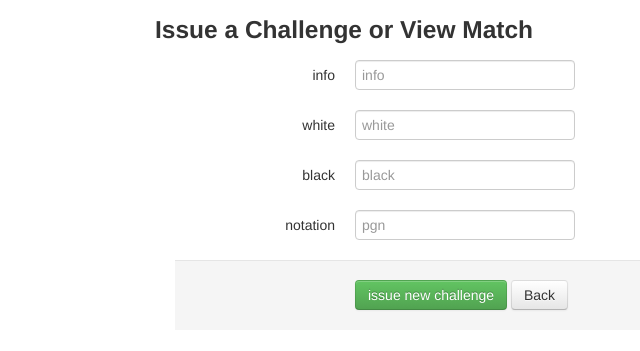
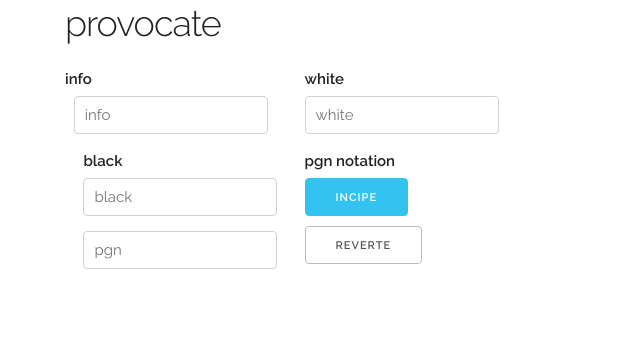
Before and after one commit to fenimore/chesscargot, a PHP site: page /create.php in a window 1280 px wide. Shown: the top 351 px of the page, without its empty margins (95-735 px from the left). Run offline with PHP 8.4, Linux system fonts and the light colour scheme.

Commit message:
stylerevamp

```diff
--- a/create.php
+++ b/create.php
@@ -49,59 +49,72 @@
 <!DOCTYPE html>
 <html lang="en">
 <head>
-    <meta charset="utf-8">
-    <link   href="css/bootstrap.min.css" rel="stylesheet">
-    <script src="js/bootstrap.min.js"></script>
+  <meta charset="utf-8">
+  <title>snail chess</title>
+  <meta name="description" content="">
+  <meta name="author" content="fenimore love">
+
+  <!-- Mobile Specific Metas
+  –––––––––––––––––––––––––––––––––––––––––––––––––– -->
+  <meta name="viewport" content="width=device-width, initial-scale=1">
+  <!-- FONT
+  –––––––––––––––––––––––––––––––––––––––––––––––––– -->
+  <link href="//fonts.googleapis.com/css?family=Raleway:400,300,600" rel="stylesheet" type="text/css">
+  <!-- CSS
+  –––––––––––––––––––––––––––––––––––––––––––––––––– -->
+  <link rel="stylesheet" href="css/normalize.css">
+  <link rel="stylesheet" href="css/skeleton.css">
+  <link rel="icon" type="image/png" href="img/favicon.png">
 </head>
 
 <body>
     <div class="container">
 
-    			<div class="span10 offset1">
+    			<div class="one-half column">
     				<div class="row">
-		    			<h3>Issue a Challenge or View  Match</h3>
+		    			<h3>provocate</h3>
 		    		</div>
 
-	    			<form class="form-horizontal" action="create.php" method="post">
-					  <div class="control-group <?php echo !empty($infoError)?'error':'';?>">
-					    <label class="control-label">info</label>
-					    <div class="controls">
+	    			<form action="create.php" method="post">
+					  <div class="six columns <?php echo !empty($infoError)?'error':'';?>">
+					    <label>info</label>
+					    <div class="six columns">
 					      	<input name="info" type="text"  placeholder="info" value="<?php echo !empty($info)?$info:'';?>">
 					      	<?php if (!empty($infoError)): ?>
 					      		<span class="help-inline"><?php echo $infoError;?></span>
 					      	<?php endif; ?>
 					    </div>
 					  </div>
-					  <div class="control-group <?php echo !empty($whiteError)?'error':'';?>">
-					    <label class="control-label">white</label>
-					    <div class="controls">
+					  <div class="six columns <?php echo !empty($whiteError)?'error':'';?>">
+					    <label>white</label>
+					    <div>
 					      	<input name="white" type="text" placeholder="white" value="<?php echo !empty($white)?$white:'';?>">
 					      	<?php if (!empty($whiteError)): ?>
 					      		<span class="help-inline"><?php echo $whiteError;?></span>
 					      	<?php endif;?>
 					    </div>
 					  </div>
-					  <div class="control-group <?php echo !empty($blackError)?'error':'';?>">
-					    <label class="control-label">black</label>
-					    <div class="controls">
+					  <div class="six columns <?php echo !empty($blackError)?'error':'';?>">
+					    <label>black</label>
+					    <div>
 					      	<input name="black" type="text"  placeholder="black" value="<?php echo !empty($black)?$black:'';?>">
 					      	<?php if (!empty($blackError)): ?>
 					      		<span class="help-inline"><?php echo $blackError;?></span>
 					      	<?php endif;?>
 					    </div>
 					  </div>
-						<div class="control-group <?php echo !empty($pgnError)?'error':'';?>">
-							<label class="control-label">notation</label>
-							<div class="controls">
+						<div class="u-full-width <?php echo !empty($pgnError)?'error':'';?>">
+							<label >pgn notation</label>
+							<div class="six columns">
 									<input name="pgn" type="text"  placeholder="pgn" value="<?php echo !empty($pgn)?$pgn:'';?>">
 									<?php if (!empty($pgnError)): ?>
 										<span class="help-inline"><?php echo $pgnError;?></span>
 									<?php endif;?>
 							</div>
 						</div>
-					  <div class="form-actions">
-						  <button type="submit" class="btn btn-success">issue new challenge</button>
-						  <a class="btn" href="index.php">Back</a>
+					  <div>
+						  <button type="submit" class="button-primary">incipe</button>
+						  <a class="button" href="index.php">reverte</a>
 						</div>
 					</form>
 				</div>
--- /dev/null
+++ b/css/skeleton.css
@@ -0,0 +1,418 @@
+/*
+* Skeleton V2.0.4
+* Copyright 2014, Dave Gamache
+* www.getskeleton.com
+* Free to use under the MIT license.
+* http://www.opensource.org/licenses/mit-license.php
+* 12/29/2014
+*/
+
+
+/* Table of contents
+––––––––––––––––––––––––––––––––––––––––––––––––––
+- Grid
+- Base Styles
+- Typography
+- Links
+- Buttons
+- Forms
+- Lists
+- Code
+- Tables
+- Spacing
+- Utilities
+- Clearing
+- Media Queries
+*/
+
+
+/* Grid
+–––––––––––––––––––––––––––––––––––––––––––––––––– */
+.container {
+  position: relative;
+  width: 100%;
+  max-width: 960px;
+  margin: 0 auto;
+  padding: 0 20px;
+  box-sizing: border-box; }
+.column,
+.columns {
+  width: 100%;
+  float: left;
+  box-sizing: border-box; }
+
+/* For devices larger than 400px */
+@media (min-width: 400px) {
+  .container {
+    width: 85%;
+    padding: 0; }
+}
+
+/* For devices larger than 550px */
+@media (min-width: 550px) {
+  .container {
+    width: 80%; }
+  .column,
+  .columns {
+    margin-left: 4%; }
+  .column:first-child,
+  .columns:first-child {
+    margin-left: 0; }
+
+  .one.column,
+  .one.columns                    { width: 4.66666666667%; }
+  .two.columns                    { width: 13.3333333333%; }
+  .three.columns                  { width: 22%;            }
+  .four.columns                   { width: 30.6666666667%; }
+  .five.columns                   { width: 39.3333333333%; }
+  .six.columns                    { width: 48%;            }
+  .seven.columns                  { width: 56.6666666667%; }
+  .eight.columns                  { width: 65.3333333333%; }
+  .nine.columns                   { width: 74.0%;          }
+  .ten.columns                    { width: 82.6666666667%; }
+  .eleven.columns                 { width: 91.3333333333%; }
+  .twelve.columns                 { width: 100%; margin-left: 0; }
+
+  .one-third.column               { width: 30.6666666667%; }
+  .two-thirds.column              { width: 65.3333333333%; }
+
+  .one-half.column                { width: 48%; }
+
+  /* Offsets */
+  .offset-by-one.column,
+  .offset-by-one.columns          { margin-left: 8.66666666667%; }
+  .offset-by-two.column,
+  .offset-by-two.columns          { margin-left: 17.3333333333%; }
+  .offset-by-three.column,
+  .offset-by-three.columns        { margin-left: 26%;            }
+  .offset-by-four.column,
+  .offset-by-four.columns         { margin-left: 34.6666666667%; }
+  .offset-by-five.column,
+  .offset-by-five.columns         { margin-left: 43.3333333333%; }
+  .offset-by-six.column,
+  .offset-by-six.columns          { margin-left: 52%;            }
+  .offset-by-seven.column,
+  .offset-by-seven.columns        { margin-left: 60.6666666667%; }
+  .offset-by-eight.column,
+  .offset-by-eight.columns        { margin-left: 69.3333333333%; }
+  .offset-by-nine.column,
+  .offset-by-nine.columns         { margin-left: 78.0%;          }
+  .offset-by-ten.column,
+  .offset-by-ten.columns          { margin-left: 86.6666666667%; }
+  .offset-by-eleven.column,
+  .offset-by-eleven.columns       { margin-left: 95.3333333333%; }
+
+  .offset-by-one-third.column,
+  .offset-by-one-third.columns    { margin-left: 34.6666666667%; }
+  .offset-by-two-thirds.column,
+  .offset-by-two-thirds.columns   { margin-left: 69.3333333333%; }
+
+  .offset-by-one-half.column,
+  .offset-by-one-half.columns     { margin-left: 52%; }
+
+}
+
+
+/* Base Styles
+–––––––––––––––––––––––––––––––––––––––––––––––––– */
+/* NOTE
+html is set to 62.5% so that all the REM measurements throughout Skeleton
+are based on 10px sizing. So basically 1.5rem = 15px :) */
+html {
+  font-size: 62.5%; }
+body {
+  font-size: 1.5em; /* currently ems cause chrome bug misinterpreting rems on body element */
+  line-height: 1.6;
+  font-weight: 400;
+  font-family: "Raleway", "HelveticaNeue", "Helvetica Neue", Helvetica, Arial, sans-serif;
+  color: #222; }
+
+
+/* Typography
+–––––––––––––––––––––––––––––––––––––––––––––––––– */
+h1, h2, h3, h4, h5, h6 {
+  margin-top: 0;
+  margin-bottom: 2rem;
+  font-weight: 300; }
+h1 { font-size: 4.0rem; line-height: 1.2;  letter-spacing: -.1rem;}
+h2 { font-size: 3.6rem; line-height: 1.25; letter-spacing: -.1rem; }
+h3 { font-size: 3.0rem; line-height: 1.3;  letter-spacing: -.1rem; }
+h4 { font-size: 2.4rem; line-height: 1.35; letter-spacing: -.08rem; }
+h5 { font-size: 1.8rem; line-height: 1.5;  letter-spacing: -.05rem; }
+h6 { font-size: 1.5rem; line-height: 1.6;  letter-spacing: 0; }
+
+/* Larger than phablet */
+@media (min-width: 550px) {
+  h1 { font-size: 5.0rem; }
+  h2 { font-size: 4.2rem; }
+  h3 { font-size: 3.6rem; }
+  h4 { font-size: 3.0rem; }
+  h5 { font-size: 2.4rem; }
+  h6 { font-size: 1.5rem; }
+}
+
+p {
+  margin-top: 0; }
+
+
+/* Links
+–––––––––––––––––––––––––––––––––––––––––––––––––– */
+a {
+  color: #1EAEDB; }
+a:hover {
+  color: #0FA0CE; }
+
+
+/* Buttons
+–––––––––––––––––––––––––––––––––––––––––––––––––– */
+.button,
+button,
+input[type="submit"],
+input[type="reset"],
+input[type="button"] {
+  display: inline-block;
+  height: 38px;
+  padding: 0 30px;
+  color: #555;
+  text-align: center;
+  font-size: 11px;
+  font-weight: 600;
+  line-height: 38px;
+  letter-spacing: .1rem;
+  text-transform: uppercase;
+  text-decoration: none;
+  white-space: nowrap;
+  background-color: transparent;
+  border-radius: 4px;
+  border: 1px solid #bbb;
+  cursor: pointer;
+  box-sizing: border-box; }
+.button:hover,
+button:hover,
+input[type="submit"]:hover,
+input[type="reset"]:hover,
+input[type="button"]:hover,
+.button:focus,
+button:focus,
+input[type="submit"]:focus,
+input[type="reset"]:focus,
+input[type="button"]:focus {
+  color: #333;
+  border-color: #888;
+  outline: 0; }
+.button.button-primary,
+button.button-primary,
+input[type="submit"].button-primary,
+input[type="reset"].button-primary,
+input[type="button"].button-primary {
+  color: #FFF;
+  background-color: #33C3F0;
+  border-color: #33C3F0; }
+.button.button-primary:hover,
+button.button-primary:hover,
+input[type="submit"].button-primary:hover,
+input[type="reset"].button-primary:hover,
+input[type="button"].button-primary:hover,
+.button.button-primary:focus,
+button.button-primary:focus,
+input[type="submit"].button-primary:focus,
+input[type="reset"].button-primary:focus,
+input[type="button"].button-primary:focus {
+  color: #FFF;
+  background-color: #1EAEDB;
+  border-color: #1EAEDB; }
+
+
+/* Forms
+–––––––––––––––––––––––––––––––––––––––––––––––––– */
+input[type="email"],
+input[type="number"],
+input[type="search"],
+input[type="text"],
+input[type="tel"],
+input[type="url"],
+input[type="password"],
+textarea,
+select {
+  height: 38px;
+  padding: 6px 10px; /* The 6px vertically centers text on FF, ignored by Webkit */
+  background-color: #fff;
+  border: 1px solid #D1D1D1;
+  border-radius: 4px;
+  box-shadow: none;
+  box-sizing: border-box; }
+/* Removes awkward default styles on some inputs for iOS */
+input[type="email"],
+input[type="number"],
+input[type="search"],
+input[type="text"],
+input[type="tel"],
+input[type="url"],
+input[type="password"],
+textarea {
+  -webkit-appearance: none;
+     -moz-appearance: none;
+          appearance: none; }
+textarea {
+  min-height: 65px;
+  padding-top: 6px;
+  padding-bottom: 6px; }
+input[type="email"]:focus,
+input[type="number"]:focus,
+input[type="search"]:focus,
+input[type="text"]:focus,
+input[type="tel"]:focus,
+input[type="url"]:focus,
+input[type="password"]:focus,
+textarea:focus,
+select:focus {
+  border: 1px solid #33C3F0;
+  outline: 0; }
+label,
+legend {
+  display: block;
+  margin-bottom: .5rem;
+  font-weight: 600; }
+fieldset {
+  padding: 0;
+  border-width: 0; }
+input[type="checkbox"],
+input[type="radio"] {
+  display: inline; }
+label > .label-body {
+  display: inline-block;
+  margin-left: .5rem;
+  font-weight: normal; }
+
+
+/* Lists
+–––––––––––––––––––––––––––––––––––––––––––––––––– */
+ul {
+  list-style: circle inside; }
+ol {
+  list-style: decimal inside; }
+ol, ul {
+  padding-left: 0;
+  margin-top: 0; }
+ul ul,
+ul ol,
+ol ol,
+ol ul {
+  margin: 1.5rem 0 1.5rem 3rem;
+  font-size: 90%; }
+li {
+  margin-bottom: 1rem; }
+
+
+/* Code
+–––––––––––––––––––––––––––––––––––––––––––––––––– */
+code {
+  padding: .2rem .5rem;
+  margin: 0 .2rem;
+  font-size: 90%;
+  white-space: nowrap;
+  background: #F1F1F1;
+  border: 1px solid #E1E1E1;
+  border-radius: 4px; }
+pre > code {
+  display: block;
+  padding: 1rem 1.5rem;
+  white-space: pre; }
+
+
+/* Tables
+–––––––––––––––––––––––––––––––––––––––––––––––––– */
+th,
+td {
+  padding: 12px 15px;
+  text-align: left;
+  border-bottom: 1px solid #E1E1E1; }
+th:first-child,
+td:first-child {
+  padding-left: 0; }
+th:last-child,
+td:last-child {
+  padding-right: 0; }
+
+
+/* Spacing
+–––––––––––––––––––––––––––––––––––––––––––––––––– */
+button,
+.button {
+  margin-bottom: 1rem; }
+input,
+textarea,
+select,
+fieldset {
+  margin-bottom: 1.5rem; }
+pre,
+blockquote,
+dl,
+figure,
+table,
+p,
+ul,
+ol,
+form {
+  margin-bottom: 2.5rem; }
+
+
+/* Utilities
+–––––––––––––––––––––––––––––––––––––––––––––––––– */
+.u-full-width {
+  width: 100%;
+  box-sizing: border-box; }
+.u-max-full-width {
+  max-width: 100%;
+  box-sizing: border-box; }
+.u-pull-right {
+  float: right; }
+.u-pull-left {
+  float: left; }
+
+
+/* Misc
+–––––––––––––––––––––––––––––––––––––––––––––––––– */
+hr {
+  margin-top: 3rem;
+  margin-bottom: 3.5rem;
+  border-width: 0;
+  border-top: 1px solid #E1E1E1; }
+
+
+/* Clearing
+–––––––––––––––––––––––––––––––––––––––––––––––––– */
+
+/* Self Clearing Goodness */
+.container:after,
+.row:after,
+.u-cf {
+  content: "";
+  display: table;
+  clear: both; }
+
+
+/* Media Queries
+–––––––––––––––––––––––––––––––––––––––––––––––––– */
+/*
+Note: The best way to structure the use of media queries is to create the queries
+near the relevant code. For example, if you wanted to change the styles for buttons
+on small devices, paste the mobile query code up in the buttons section and style it
+there.
+*/
+
+
+/* Larger than mobile */
+@media (min-width: 400px) {}
+
+/* Larger than phablet (also point when grid becomes active) */
+@media (min-width: 550px) {}
+
+/* Larger than tablet */
+@media (min-width: 750px) {}
+
+/* Larger than desktop */
+@media (min-width: 1000px) {}
+
+/* Larger than Desktop HD */
+@media (min-width: 1200px) {}
```
Also changed, not shown: index.php (+23 -9 lines), update.php (+40 -26 lines), css/normalize.css (added).
